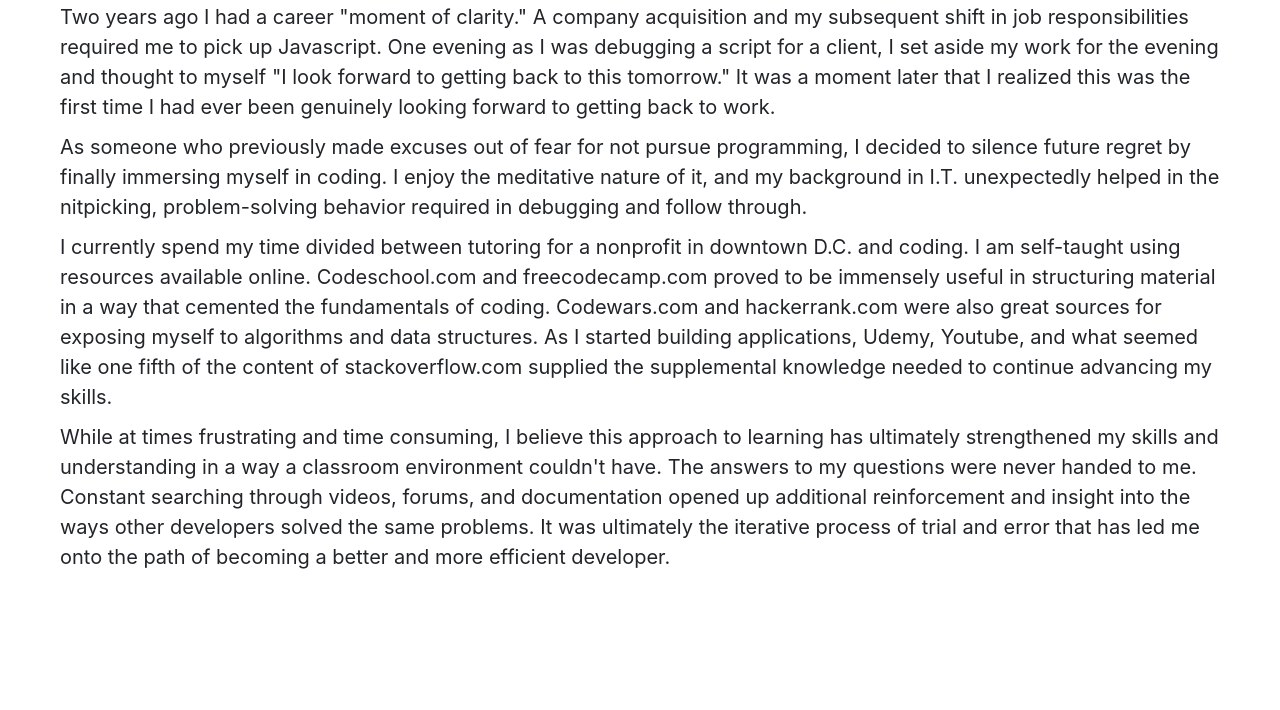
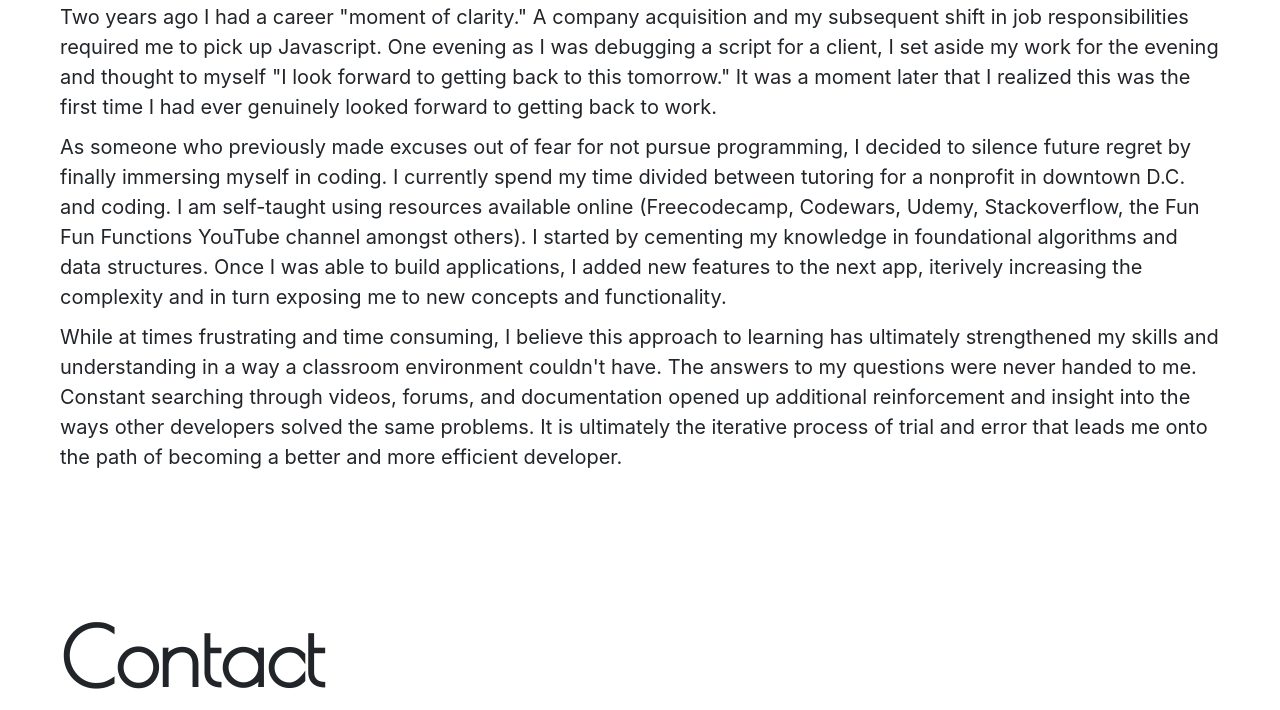
Before and after one commit to koutron/portfolio, a plain HTML site: page index.html in a window 1280 px wide. Shown: the part 5140-5850 px from the top of the page. Drawn offline with nearby package versions, Linux system fonts and the light colour scheme.

Commit message:
updated about section

```diff
--- a/index.html
+++ b/index.html
@@ -291,21 +291,11 @@
 <h1 class="section"></a>About</h1>
 <p style="margin-top: 50px">Two years ago I had a career "moment of clarity."  A company acquisition and my subsequent shift in job responsibilities
   required me to pick up Javascript.  One evening as I was debugging a script for a client, I set aside my work for the evening and thought
-  to myself "I look forward to getting back to this tomorrow."  It was a moment later that I realized this was the first time I had ever been genuinely looking
+  to myself "I look forward to getting back to this tomorrow."  It was a moment later that I realized this was the first time I had ever genuinely looked
   forward to getting back to work.</p>
 
-<p>As someone who previously made excuses out of fear for not pursue programming, I decided to silence future regret by finally immersing myself in coding.
-  I enjoy the meditative nature of it, and my background in I.T. unexpectedly helped in the nitpicking, problem-solving
- behavior required in debugging and follow through.</p>
-
-<p>I currently spend my time divided between tutoring for a nonprofit in downtown D.C. and coding.  I am self-taught using resources available online.
-  Codeschool.com and freecodecamp.com proved to be immensely useful in structuring material in a way that cemented the fundamentals of coding.
-  Codewars.com and hackerrank.com were also great sources for exposing myself to algorithms and data structures.  As I started building applications, Udemy, Youtube, and what seemed like one fifth of the content of stackoverflow.com
-  supplied the supplemental knowledge needed to continue advancing my skills.</p>
-  <p>While at times frustrating and time consuming, I believe this approach to learning has ultimately strengthened my skills and understanding in a way a classroom environment couldn't have.
-    The answers to my questions were never handed to me.  Constant searching through videos, forums, and documentation opened up additional reinforcement and insight into the ways
-    other developers solved the same problems.  It was ultimately the iterative process of trial and error that has led me onto the path of becoming a better and more efficient developer.</p>
-
+<p>As someone who previously made excuses out of fear for not pursue programming, I decided to silence future regret by finally immersing myself in coding.  I currently spend my time divided between tutoring for a nonprofit in downtown D.C. and coding.  I am self-taught using resources available online (Freecodecamp, Codewars, Udemy, Stackoverflow, the Fun Fun Functions YouTube channel amongst others).  I started by cementing my knowledge in foundational algorithms and data structures.  Once I was able to build applications, I added new features to the next app, iterively increasing the complexity and in turn exposing me to new concepts and functionality.</p>
+<p>While at times frustrating and time consuming, I believe this approach to learning has ultimately strengthened my skills and understanding in a way a classroom environment couldn't have.  The answers to my questions were never handed to me.  Constant searching through videos, forums, and documentation opened up additional reinforcement and insight into the ways other developers solved the same problems.  It is ultimately the iterative process of trial and error that leads me onto the path of becoming a better and more efficient developer.</p>
 </div>
 
 
```
